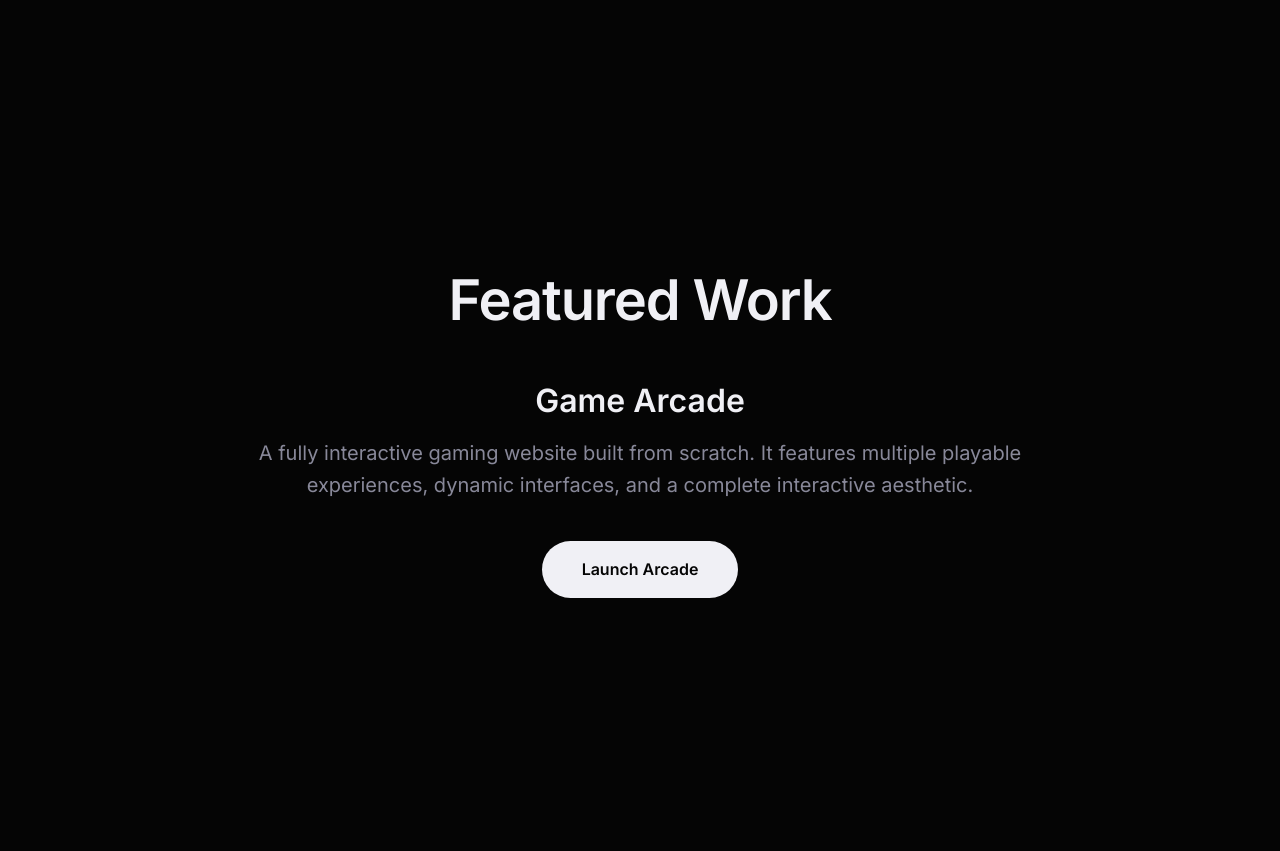
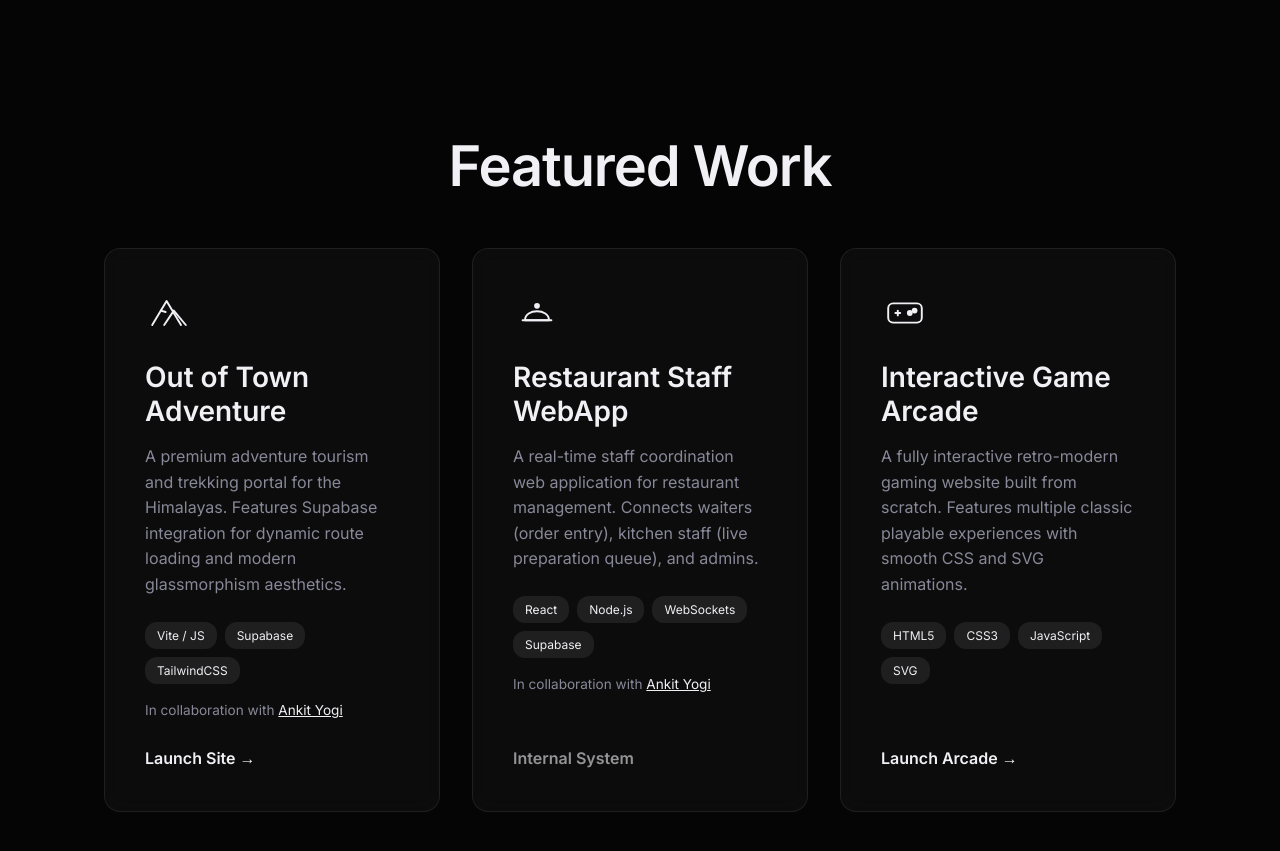
Before and after one commit to Apeel-raj/Static_website, a plain HTML site: page index.html in a window 1280 px wide. Shown: the part 2520-3371 px from the top of the page. Drawn offline with nearby package versions, Linux system fonts and the light colour scheme; animation ran at ten frames a second.

Commit message:
Add Out of Town Adventure and Restaurant Staff WebApp projects in collaboration with Ankit Yogi

```diff
--- a/css/style.css
+++ b/css/style.css
@@ -257,6 +257,100 @@ h1, h2, h3 {
 }
 .skill-card p { color: var(--text-muted); }
 
+/* Projects */
+.projects-grid {
+    display: grid;
+    grid-template-columns: repeat(auto-fit, minmax(320px, 1fr));
+    gap: 2rem;
+    margin-top: 2rem;
+    width: 100%;
+}
+
+.project-card {
+    background: var(--card-bg);
+    border: 1px solid var(--card-border);
+    padding: 2.5rem;
+    border-radius: 16px;
+    backdrop-filter: blur(10px);
+    transition: background 0.5s, border-color 0.5s, transform 0.3s, box-shadow 0.3s;
+    text-align: left;
+    display: flex;
+    flex-direction: column;
+    justify-content: space-between;
+    height: 100%;
+}
+
+.project-card:hover {
+    transform: translateY(-5px);
+    border-color: var(--text-main);
+    background: rgba(255, 255, 255, 0.05);
+}
+
+.project-card h3 {
+    font-size: 1.75rem;
+    margin-bottom: 1rem;
+    color: var(--text-main);
+}
+
+.project-card p {
+    color: var(--text-muted);
+    font-size: 1rem;
+    margin-bottom: 1.5rem;
+    line-height: 1.6;
+}
+
+.project-icon {
+    width: 48px;
+    height: 48px;
+    margin-bottom: 1.5rem;
+    color: var(--text-main);
+    display: block;
+}
+
+.project-tech-tags {
+    display: flex;
+    flex-wrap: wrap;
+    gap: 0.5rem;
+    margin-bottom: 1rem;
+}
+
+.project-tech-tags span {
+    font-size: 0.75rem;
+    padding: 0.25rem 0.75rem;
+    background: var(--card-border);
+    color: var(--text-main);
+    border-radius: 12px;
+    font-weight: 500;
+}
+
+.project-collab {
+    font-size: 0.85rem;
+    color: var(--text-muted);
+    margin-bottom: 1.5rem;
+}
+
+.project-collab a {
+    color: var(--text-main);
+    text-decoration: underline;
+    transition: color 0.3s;
+}
+
+.project-collab a:hover {
+    color: var(--text-muted);
+}
+
+.project-link {
+    display: inline-block;
+    color: var(--text-main);
+    text-decoration: none;
+    font-weight: 600;
+    transition: color 0.3s, transform 0.3s;
+}
+
+.project-link:hover {
+    transform: translateX(5px);
+}
+
 /* Button */
 .btn {
     display: inline-block;
--- a/index.html
+++ b/index.html
@@ -5,7 +5,7 @@
     <meta name="viewport" content="width=device-width, initial-scale=1.0">
     <title>Apeel Raj Adhikari | Portfolio</title>
     <meta name="description" content="Portfolio of Apeel Raj Adhikari, an IT student from Pokhara, Nepal, and AI enthusiast.">
-    <link rel="stylesheet" href="./css/style.css?v=1.0.1">
+    <link rel="stylesheet" href="./css/style.css?v=1.0.2">
     <!-- Google Fonts: Inter -->
     <link rel="preconnect" href="https://fonts.googleapis.com">
     <link rel="preconnect" href="https://fonts.gstatic.com" crossorigin>
@@ -127,11 +127,71 @@
         <section id="projects" class="section">
             <div class="container">
                 <h2 class="section-title stagger-text">Featured Work</h2>
-                <div class="about-grid">
-                    <div class="about-text fade-up" style="max-width: 800px; margin: 0 auto;">
-                        <h3 style="font-size: 2rem; margin-bottom: 1rem; color: var(--text-main);">Game Arcade</h3>
-                        <p>A fully interactive gaming website built from scratch. It features multiple playable experiences, dynamic interfaces, and a complete interactive aesthetic.</p>
-                        <a href="./game/index.html" target="_blank" class="btn fade-up" style="margin-top: 1rem;">Launch Arcade</a>
+                <div class="projects-grid">
+                    <!-- Project 1: Out of Town Adventure -->
+                    <div class="project-card fade-up">
+                        <div>
+                            <svg class="project-icon" viewBox="0 0 100 100" fill="none" stroke="currentColor" stroke-width="4" stroke-linecap="round" stroke-linejoin="round">
+                                <path d="M 15,75 L 45,25 L 75,75" />
+                                <path d="M 40,75 L 60,45 L 85,75" />
+                                <path d="M 33,45 L 43,48" />
+                            </svg>
+                            <h3>Out of Town Adventure</h3>
+                            <p>A premium adventure tourism and trekking portal for the Himalayas. Features Supabase integration for dynamic route loading and modern glassmorphism aesthetics.</p>
+                            <div class="project-tech-tags">
+                                <span>Vite / JS</span>
+                                <span>Supabase</span>
+                                <span>TailwindCSS</span>
+                            </div>
+                            <div class="project-collab">
+                                In collaboration with <a href="https://ankityogi.com.np/" target="_blank">Ankit Yogi</a>
+                            </div>
+                        </div>
+                        <a href="https://outoftowns.com/" target="_blank" class="project-link">Launch Site &rarr;</a>
+                    </div>
+
+                    <!-- Project 2: Restaurant Staff Management System -->
+                    <div class="project-card fade-up">
+                        <div>
+                            <svg class="project-icon" viewBox="0 0 100 100" fill="none" stroke="currentColor" stroke-width="4" stroke-linecap="round" stroke-linejoin="round">
+                                <path d="M 20,65 L 80,65" />
+                                <path d="M 25,65 C 25,40 75,40 75,65 Z" fill="none" />
+                                <circle cx="50" cy="35" r="4" fill="currentColor" />
+                            </svg>
+                            <h3>Restaurant Staff WebApp</h3>
+                            <p>A real-time staff coordination web application for restaurant management. Connects waiters (order entry), kitchen staff (live preparation queue), and admins.</p>
+                            <div class="project-tech-tags">
+                                <span>React</span>
+                                <span>Node.js</span>
+                                <span>WebSockets</span>
+                                <span>Supabase</span>
+                            </div>
+                            <div class="project-collab">
+                                In collaboration with <a href="https://ankityogi.com.np/" target="_blank">Ankit Yogi</a>
+                            </div>
+                        </div>
+                        <span class="project-link" style="opacity: 0.6; cursor: default;">Internal System</span>
+                    </div>
+
+                    <!-- Project 3: Game Arcade -->
+                    <div class="project-card fade-up">
+                        <div>
+                            <svg class="project-icon" viewBox="0 0 100 100" fill="none" stroke="currentColor" stroke-width="4" stroke-linecap="round" stroke-linejoin="round">
+                                <rect x="15" y="30" width="70" height="40" rx="10" />
+                                <path d="M 30,50 L 40,50 M 35,45 L 35,55" />
+                                <circle cx="60" cy="50" r="4" fill="currentColor" />
+                                <circle cx="70" cy="45" r="4" fill="currentColor" />
+                            </svg>
+                            <h3>Interactive Game Arcade</h3>
+                            <p>A fully interactive retro-modern gaming website built from scratch. Features multiple classic playable experiences with smooth CSS and SVG animations.</p>
+                            <div class="project-tech-tags">
+                                <span>HTML5</span>
+                                <span>CSS3</span>
+                                <span>JavaScript</span>
+                                <span>SVG</span>
+                            </div>
+                        </div>
+                        <a href="./game/index.html" target="_blank" class="project-link">Launch Arcade &rarr;</a>
                     </div>
                 </div>
             </div>
```
